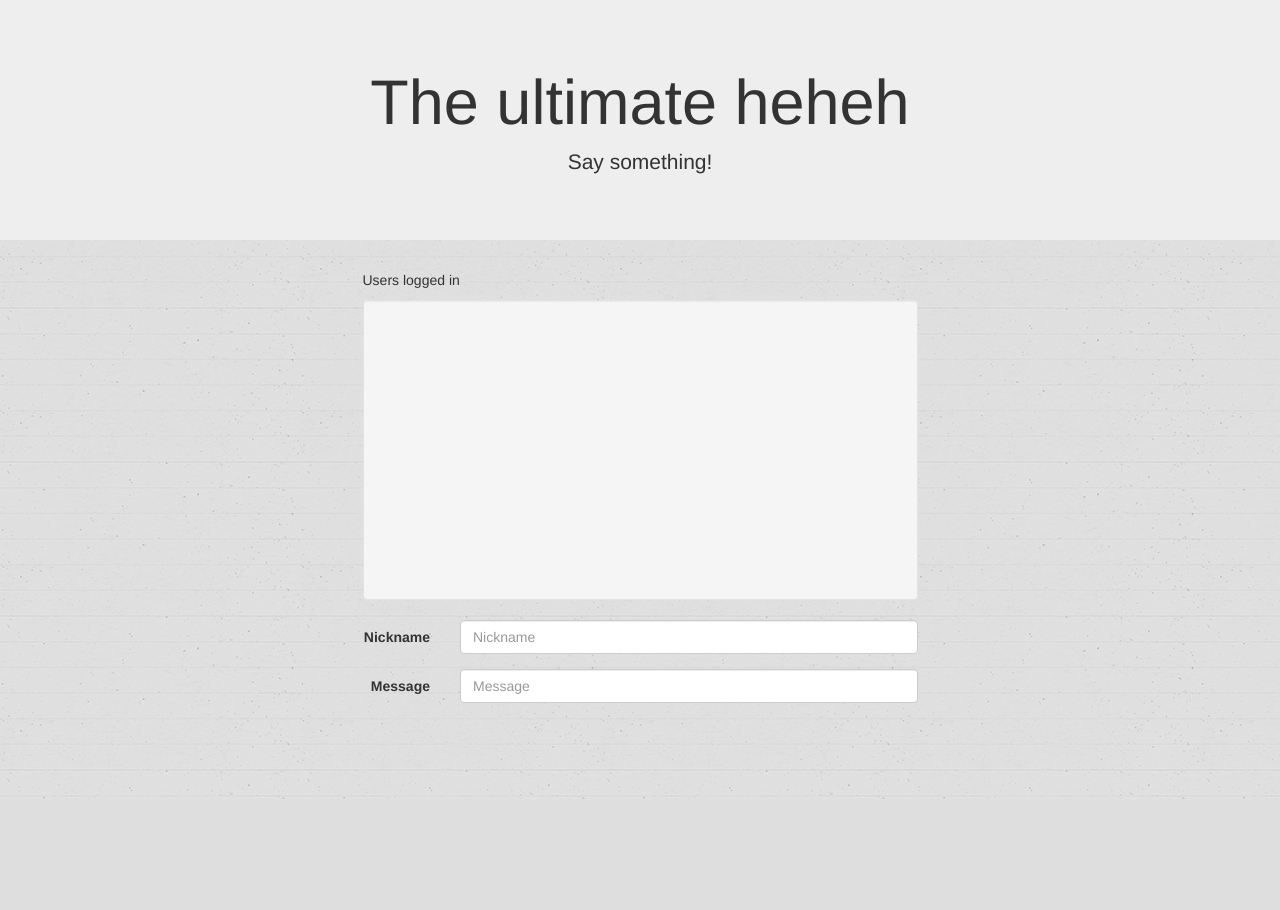
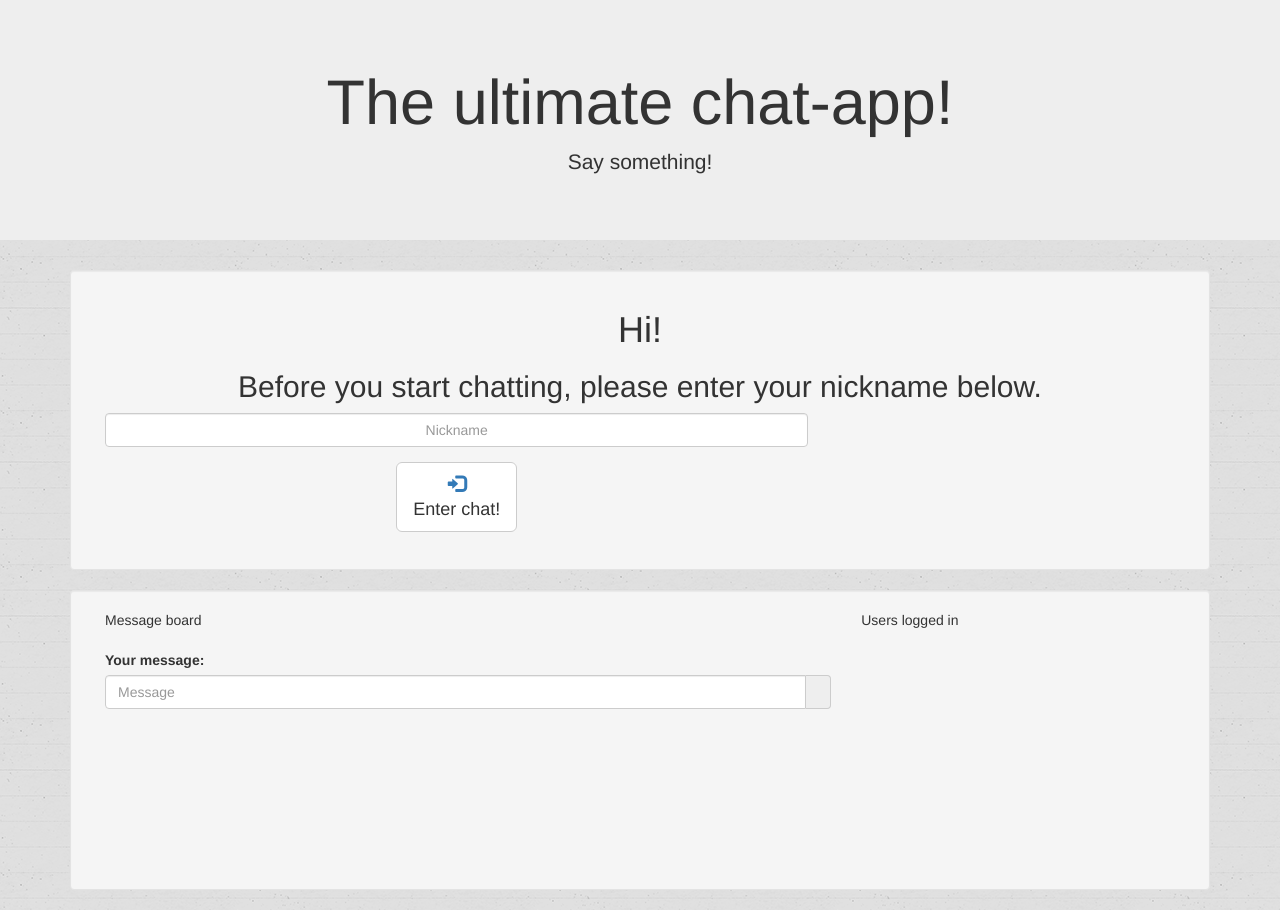
Before and after one commit to siematypie/flask-socketio-chat, a Flask app: page / in a window 1280 px wide. Before the commit the page ends 799 px from the top, so only its background shows below. Run offline with Flask 2, Linux system fonts and the light colour scheme; some libraries are stand-ins or nearby versions.

Commit message:
Add viewing currently logged-in users

```diff
--- a/main.py
+++ b/main.py
@@ -1,35 +1,42 @@
 from flask import Flask, render_template, request, url_for, redirect, flash, session, abort, jsonify
 from flask_socketio import SocketIO, send, emit, join_room
 import os
+import jinja2
 
 app = Flask(__name__)
 app.config['SECRET_KEY'] = os.urandom(12)
 app.config['DEBUG'] = True
 socketio = SocketIO(app)
-ids = []
-test = [1,2,3,4,5]
+users = []
 
 @socketio.on('join')
-def on_join():
-    ids.append(request.sid)
+def on_join(name):
+    session['name'] = name
+    users.append(name)
     room = "hehe"
     join_room(room)
-    # print(request.sid);
-    emit('userLoggedIn',ids[-1], room=room)
+    print(users)
+    emit('connectedUserChange', {'data':users}, room=room)
 
 
-@socketio.on('connect', namespace='/')
-def test_connect():
-    ids.append(request.sid)
-    print("connectiooon" + request.sid)
-    emit('connectedUserChange', {"data": ids}, broadcast=True)
-    # emit('message', "User is connected")
+# @socketio.on('connect', namespace='/')
+# def test_connect():
+#     session['sid'] = request.sid
+#     ids.append(request.sid)
+#     print("connectiooon" + request.sid)
+#     emit('connectedUserChange', {"data": ids}, broadcast=True)
+#     # emit('message', "User is connected")
 
 @socketio.on('disconnect')
 def test_disconnect():
-    ids.remove(request.sid)
-    emit('connectedUserChange', {"data": ids}, broadcast=True)
-    print("DISCONNECTED " + request.sid)
+    users.remove(session['name'])
+    emit('connectedUserChange', {"data": users}, broadcast=True)
+    print("DISCONNECTED " + session['name'])
+
+@socketio.on('checkSessionName')
+def check_session_name():
+    if 'name' in session:
+        return session['name']
 
 
 @app.route("/")
@@ -39,7 +46,9 @@
 
 @socketio.on('message', namespace="/")
 def handle_message(msg, user="User"):
-    msg = "<dt>{}</dt><dl>{}<dl>".format(user, msg)
+    user = str(jinja2.escape(user))
+    msg = str(jinja2.escape(msg))
+    msg = "<dt>{}</dt><dd>{}<dd>".format(user, msg)
     send(msg, broadcast=True)
 
 
--- a/templates/bla.html
+++ b/templates/bla.html
@@ -8,7 +8,8 @@
     <!-- Latest compiled and minified CSS -->
     <link rel="stylesheet" href="https://maxcdn.bootstrapcdn.com/bootstrap/3.3.7/css/bootstrap.min.css">
     <link rel="stylesheet" href="{{ url_for('static', filename='style.css') }}">
-        <script type="text/javascript" src="https://cdnjs.cloudflare.com/ajax/libs/socket.io/1.4.8/socket.io.min.js"></script>
+    <script type="text/javascript"
+            src="https://cdnjs.cloudflare.com/ajax/libs/socket.io/1.4.8/socket.io.min.js"></script>
     <script src="https://ajax.googleapis.com/ajax/libs/jquery/3.2.0/jquery.min.js"></script>
     <!-- Latest compiled JavaScript -->
     <script src="https://maxcdn.bootstrapcdn.com/bootstrap/3.3.7/js/bootstrap.min.js"></script>
@@ -17,68 +18,155 @@
 
 <body>
 <div class="jumbotron">
-        <h1 class="text-center">The ultimate heheh</h1>
+    <h1 class="text-center">The ultimate chat-app!</h1>
     <p class="text-center">Say something!</p>
 </div>
 
 <div class="container">
-
-        <div class="row">
-
-        <div class="col-sm-6 col-sm-offset-3">
-            <p>Users logged in</p>
-            <ul id="logged-users"></ul>
-            <div class="well" id="well">
-              <ul id="messages"></ul>
+    <div class="well" id="nickname-well">
+        <h1 class="text-center">Hi!</h1>
+        <h2 class="text-center">Before you start chatting, please enter your nickname below.</h2>
+        <div class="col-sm-8 col-centered">
+            <div class="form-group">
+                <input type="text" class="form-control text-center" id="nickname" placeholder="Nickname">
             </div>
-            <form id="message-form" class="form-horizontal" action="#">
-              <div class="form-group">
-                <label for="nickname" class="col-sm-2 control-label">Nickname</label>
-                <div class="col-sm-10">
-                  <input type="text" class="form-control" id="nickname" placeholder="Nickname">
+            <div class="text-center invisible-button">
+                <button type="submit" id="btn-connect" class="btn btn-default btn-lg">
+                    <span class="text-primary glyphicon glyphicon-log-in icon-big"></span><br/> Enter chat!
+                </button>
             </div>
         </div>
+    </div>
+
+    <div class="well" id="message-well">
+        <div class="col-sm-11 col-centered">
+            <div class="row">
+                <div class="col-md-9">
+
+                    <p>Message board</p>
+                    <div id="message-board" class="scrollable">
+                        <dl id="messages"></dl>
+                    </div>
+                    <form id="message-form" action="#">
+
                         <div class="form-group">
-                <label for="message" class="col-sm-2 control-label">Message</label>
-                <div class="col-sm-10">
+                            <label for="message" class="control-label">Your message:</label>
+                            <div class="input-group input-group-unstyled">
                                 <input type="text" class="form-control" id="myMessage" placeholder="Message">
-                </div>
-              </div>
-              <div class="form-group">
-                <div class="col-sm-offset-2 col-sm-10 text-center">
-
+                                <span class="input-group-addon">
+                                    <span id="sendbutton"
+                                          class="text-primary glyphicon glyphicon-send icon-big pull-left">
+                                    </span>
+                                </span>
                             </div>
                         </div>
                     </form>
-            <div class="text-center">
-              <button type="submit" id="sendbutton" class="btn btn-default btn-lg">
-                <span class="text-primary glyphicon glyphicon-send"></span> Send
-              </button>
                 </div>
-
+                <div class="col-md-3">
+                    <p>Users logged in</p>
+                    <div id="user-board" class="scrollable">
+                        <ul id="logged-users"></ul>
                     </div>
                 </div>
             </div>
+        </div>
+    </div>
+</div>
+
 <script type="text/javascript">
-        $(document).ready(function() {
-        	var socket = io.connect('http://192.168.1.67:5000/');
-          var messageBoard = $("#well");
+    $(document).ready(function () {
+        var messageBoard = $("#message-board");
         var preventOnScroll = false;
         var autoScrollingEnabled = true;
+        var socket = null;
+        var nickname = null;
+        $('#nickname-well').fadeIn(500);
 
+        function sendMessage() {
+            var nickname = $('#nickname').val();
+            if (!nickname) {
+                alert("Enter your nickname first!");
+                return
+            }
+            socket.emit('message', $('#myMessage').val(), $('#nickname').val());
+            autoScrollingEnabled = true;
+            $('#myMessage').val('').focus();
+        }
 
-        	// socket.on('connect', function() {
-        	// 	socket.emit('join')
-          //   if (!messageBoard.scrolledToBottom() && autoScrollingEnabled){
-          //     messageBoard.scrollTop(messageBoard[0].scrollHeight);
-          //     preventOnScroll = true;
-          //   }
-        	// });
+        $('#btn-connect').click(function () {
+            nickname = $('#nickname').val();
+            if (nickname) {
+                socket = io.connect('http://192.168.1.67:5000/');
+                connectToSocket(nickname);
+                $('#nickname-well').hide();
+                $('#message-well').fadeIn();
+            }
+        });
 
-        	socket.on('message', function(msg) {
+        $('#sendbutton').click(function () {
+            sendMessage();
+            $(this).hide();
+        });
+
+        $('#nickname').on('keydown', function (e) {
+            if (e.which === 13 && $('#nickname').val()) {
+            $('#btn-connect').click()
+            }
+            setTimeout(function () {   //calls click event after a certain time
+                if ($('#nickname').val()) {
+                    $('#btn-connect').fadeIn(500);
+                } else {
+                    $('#btn-connect').fadeOut(200);
+                }
+            }, 100);
+
+        });
+
+        $('#myMessage').on('keydown', function (e) {
+            if (e.which === 13 && $('#myMessage').val()) {
+                sendMessage();
+                e.preventDefault()
+            }
+            setTimeout(function () {   //calls click event after a certain time
+                if ($('#myMessage').val()) {
+                    $('#sendbutton').fadeIn(500);
+                } else {
+                    $('#sendbutton').hide();
+                }
+            }, 100);
+
+        });
+
+        messageBoard.scroll(function () {
+            if (preventOnScroll) {
+                preventOnScroll = false;
+                return;
+            }
+
+            if (!messageBoard.scrolledToBottom()) {
+                autoScrollingEnabled = false;
+            } else {
+                autoScrollingEnabled = true;
+            }
+
+        });
+
+        (function ($) {
+            $.fn.scrolledToBottom = function () {
+                console.log(this[0].scrollHeight +" " +  this[0].scrollTop+" " + this.innerHeight());
+                return this[0].scrollHeight - this[0].scrollTop === this.innerHeight();
+            };
+        }(jQuery));
+
+        function connectToSocket(nickname) {
+            socket.on('connect', function () {
+                socket.emit('join', nickname);
+            });
+
+            socket.on('message', function (msg) {
                 $("#messages").append(msg);
 
-            if (!messageBoard.scrolledToBottom() && autoScrollingEnabled){
+                if (autoScrollingEnabled) {
                     messageBoard.scrollTop(messageBoard[0].scrollHeight);
                     preventOnScroll = true;
                 }
@@ -86,68 +174,20 @@
                 console.log('Received message');
             });
 
-          socket.on('connectedUserChange', function(userIds){
+            socket.on('connectedUserChange', function (userIds) {
                 var users = "";
-            userIds.data.forEach( function(id){
-              users += "<li>"+id+"</li>";
+                userIds.data.forEach(function (id) {
+                    users += "<li>" + id + "</li>";
                 });
 
                 $('#logged-users').html(users);
-
-          })
+            });
 
 
-          function sendMessage() {
-            var nickname = $('#nickname').val();
-            if (!nickname){
-              alert("Enter your nickname first!")
-              return
-            }
-            socket.emit('message', $('#myMessage').val(), $('#nickname').val());
-            if (!messageBoard.scrolledToBottom()){
-              messageBoard.scrollTop(messageBoard[0].scrollHeight); }
-        		$('#myMessage').val('').focus();
-          }
-
-        	$('#sendbutton').click( function() {
-          		sendMessage();
-        	});
-
-          $('#myMessage').on('keydown', function(e) {
-              if (e.which == 13) {
-                  sendMessage();
-              }
-              if ($(this).val()){
-                $('#sendbutton').show();
-              } else {
-                $('#sendbutton').hide();
         }
     });
 
 
-
-          messageBoard.scroll(function(){
-            if (preventOnScroll){
-                preventOnScroll = false;
-                return;
-              }
-
-              if (!messageBoard.scrolledToBottom() ){
-                autoScrollingEnabled = false;
-              } else {
-                autoScrollingEnabled = true;
-              }
-
-            });
-
-            (function($) {
-                $.fn.scrolledToBottom = function() {
-                    return this[0].scrollHeight - this[0].scrollTop == this.innerHeight();
-                };
-            }(jQuery));
-
-        });
-
 </script>
 </body>
 </html>
```
Lines whose indentation alone changed are shown as unchanged.
